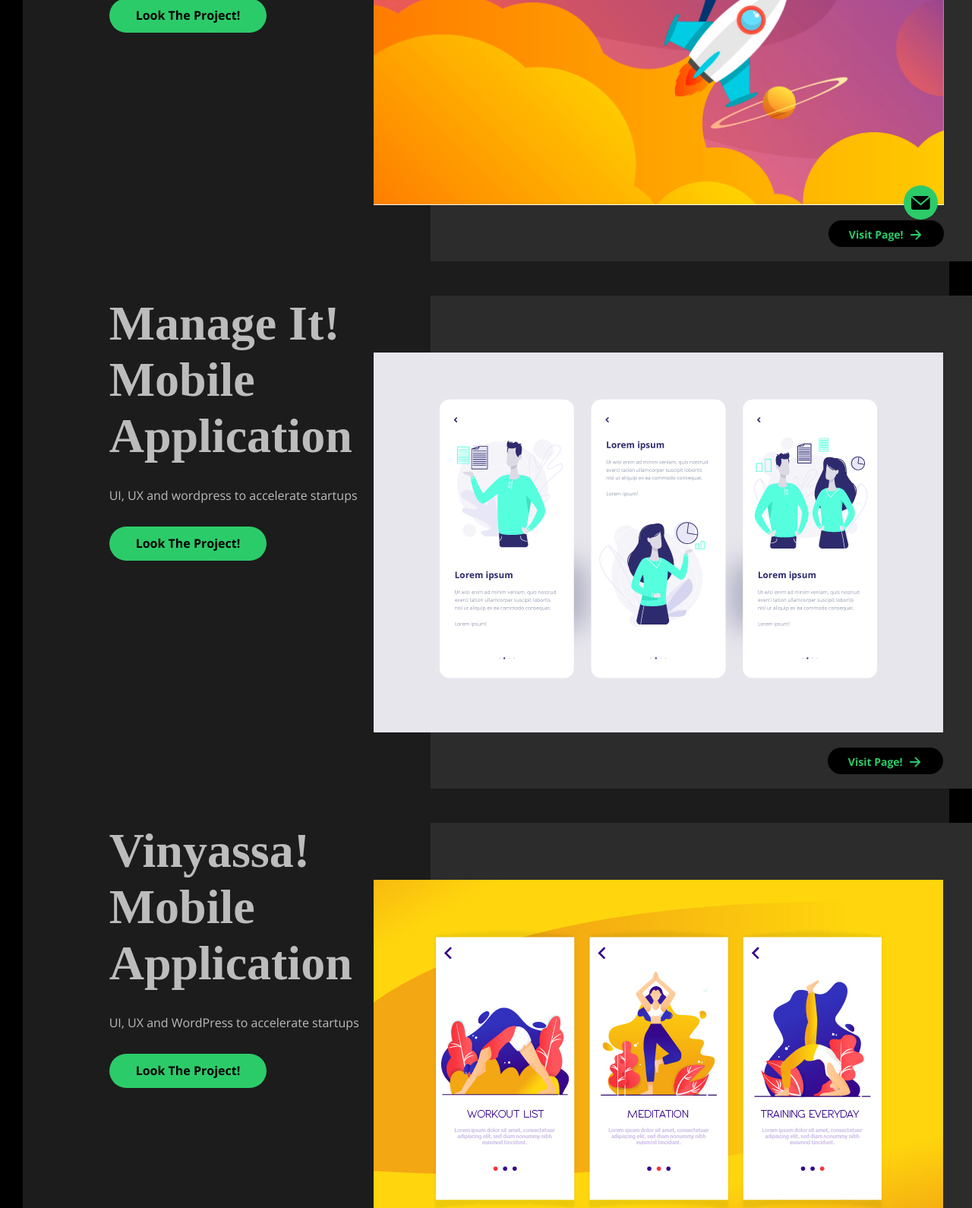
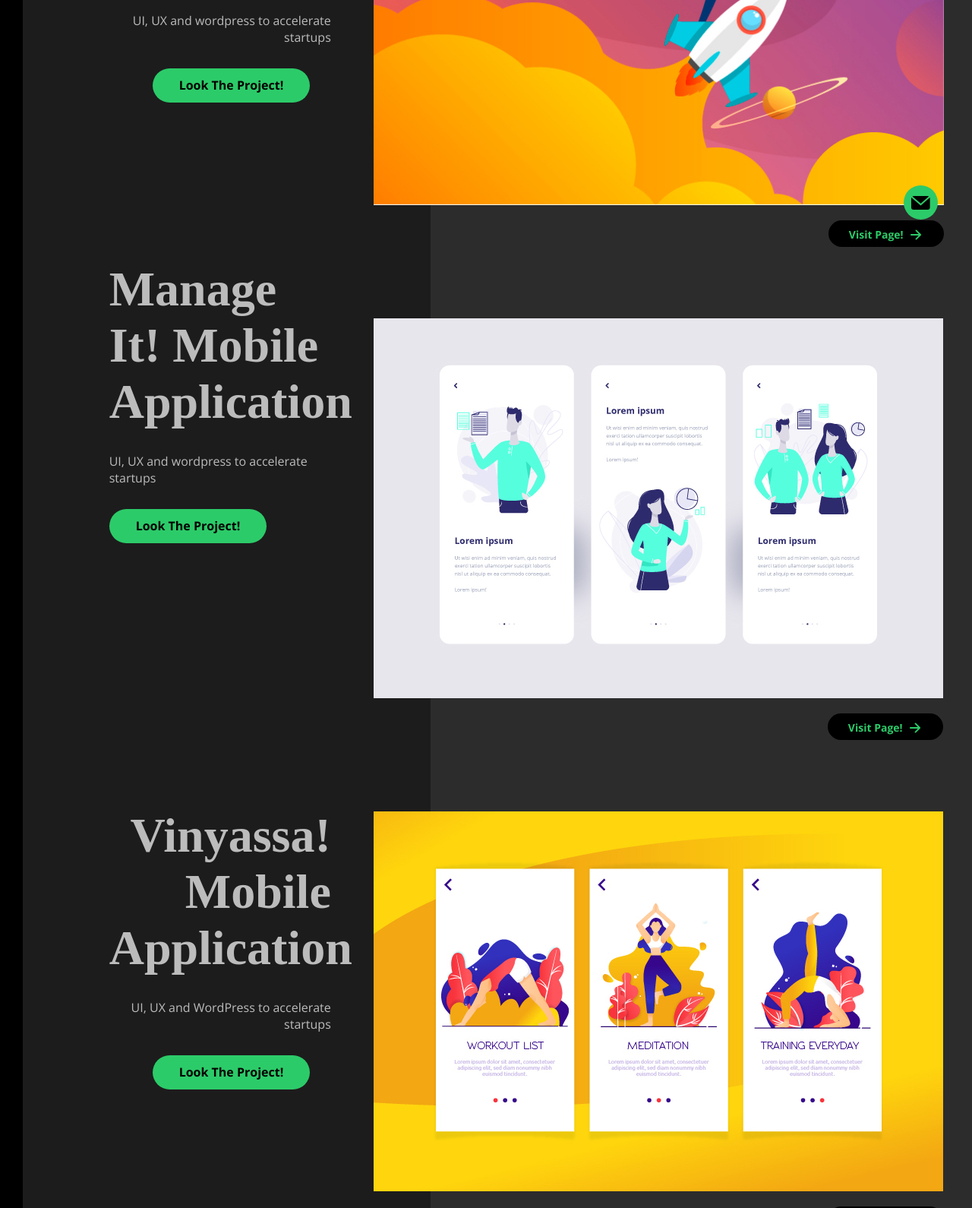
Before and after one commit to kamyllevictoria/front_end_brunao_sousa, a website: page projeto_final/html+css+js/html/portfolio.html in a window 1280 px wide. Shown: the part 466-2056 px from the top of the page at 76% size. Drawn offline with nearby package versions, Linux system fonts and the light colour scheme.

Commit message:
switching list positions

```diff
--- a/projeto_final/html+css+js/css/main.css
+++ b/projeto_final/html+css+js/css/main.css
@@ -453,11 +453,6 @@ ion-icon{
 
 }
 
-.jl-portfolio-list .jl-slider-item{
-    margin-bottom: 45px;
-}
-
-
 .jl-slider-list .jl-portfolio-item-info {
     width: calc(100% - 75px);
     display: table;
@@ -465,6 +460,15 @@ ion-icon{
     position: relative;
     opacity: 0;
     left: -75px;
+}
+
+
+.jl-portfolio-list .jl-portfolio-item-info {
+    width: calc(100% - 75px);
+}
+
+.jl-portfolio-list .jl-portfolio-item-info p {
+    width: 90%;
 }
 
 .jl-slider-list .jl-portfolio-item-thumb, .jl-portfolio-list .jl-portfolio-item-thumb{
@@ -517,6 +521,21 @@ ion-icon{
     margin-top: 130px;
 }
 
+.jl-portfolio-list .jl-slider-item{
+    margin-bottom: 100px;
+}
+
+.jl-portfolio-list .jl-portfolio-item:nth-child(odd) .jl-portfolio-item-info{
+    text-align: right;
+    margin-top: 70px;
+}
+
+
+.jl-portfolio-list .jl-portfolio-item:nth-child(odd) .jl-portfolio-item-info button{
+    float: right;
+    right: 60px;
+
+}
 
 @media screen and (min-width: 576px){
 
@@ -747,8 +766,6 @@ ion-icon{
 .jl-pad-left-15{
     padding-left: 15px;
 }
-
-
 .jl-full-height{
     height: 100vh;
     position: relative;
--- a/projeto_final/html+css+js/html/portfolio.html
+++ b/projeto_final/html+css+js/html/portfolio.html
@@ -120,12 +120,12 @@
                     <div class="col-sm-10 offset-sm-1  jl-section-offset-top">
                         <ul class="jl-portfolio-list">
 
-                                <li class="jl-slider-item jl-slide-active " data-slide="1">
+                                <li class="jl-portfolio-item jl-slide-active " data-slide="1">
                                     <div class="row">
                                         <div class="col-sm-5">
                                             <div class="jl-portfolio-item-info">
                                                 <h1 class="jl-title-large jl-text-light jl-mar-bottom-30">Startup Rocketz Website</h1>
-                                                <p class="jl-text-light jl-mar-bottom-30">UI, UX and wordpress to accelerate startups</p>
+                                                <p class="jl-text-light jl-mar-bottom-30 jl-mar-left-75">UI, UX and wordpress to accelerate startups</p>
                                                 <button class="jl-btn jl-btn-large jl-btn-green">Look the project!</button>
                                             </div>
                                         </div>
@@ -141,12 +141,12 @@
                                     </div>
                                 </li>
 
-                                <li class="jl-slider-item" data-slide="2">
+                                <li class="jl-portfolio-item" data-slide="2">
                                     <div class="row">
                                         <div class="col-sm-5">
                                             <div class="jl-portfolio-item-info jl-">
                                                 <h1 class="jl-title-large jl-text-light jl-mar-bottom-30">Manage It! Mobile Application</h1>
-                                                <p class="jl-text-light jl-mar-bottom-30">UI, UX and wordpress to accelerate startups</p>
+                                                <p class="jl-text-light jl-mar-bottom-30 jl-mar-left-75">UI, UX and wordpress to accelerate startups</p>
                                                 <button class="jl-btn jl-btn-large jl-btn-green">Look the project!</button>
                                             </div>
                                         </div>
@@ -162,12 +162,12 @@
                                     </div>
                                 </li>
 
-                                <li class="jl-slider-item" data-slide="3">
+                                <li class="jl-portfolio-item" data-slide="3">
                                     <div class="row">
                                         <div class="col-sm-5">
                                             <div class="jl-portfolio-item-info">
                                                 <h1 class="jl-title-large jl-text-light jl-mar-bottom-30">Vinyassa! Mobile Application</h1>
-                                                <p class="jl-text-light jl-mar-bottom-30">UI, UX and WordPress to accelerate startups</p>
+                                                <p class="jl-text-light jl-mar-bottom-30 jl-mar-left-75">UI, UX and WordPress to accelerate startups</p>
                                                 <button class="jl-btn jl-btn-large jl-btn-green">Look the project!</button>
                                             </div>
 
@@ -184,12 +184,12 @@
                                     </div>
                                 </li>
 
-                                <li class="jl-slider-item" data-slide="4">
+                                <li class="jl-portfolio-item" data-slide="4">
                                     <div class="row">
                                         <div class="col-sm-5">
                                             <div class="jl-portfolio-item-info">
                                                 <h1 class="jl-title-large jl-text-light jl-mar-bottom-30">Content is everything! </h1>
-                                                <p class="jl-text-light jl-mar-bottom-30">UI, UX and wordpress to accelerate startups</p>
+                                                <p class="jl-text-light jl-mar-bottom-30 jl-mar-left-75">UI, UX and wordpress to accelerate startups</p>
                                                 <button class="jl-btn jl-btn-large jl-btn-green">Look the project!</button>
                                             </div>
                                         </div>
@@ -205,12 +205,12 @@
                                     </div>
                                 </li>
 
-                                <li class="jl-slider-item" data-slide="5">
+                                <li class="jl-portfolio-item" data-slide="5">
                                     <div class="row">
                                         <div class="col-sm-5">
                                             <div class="jl-portfolio-item-info">
                                                 <h1 class="jl-title-large jl-text-light jl-mar-bottom-30">Control Mobile Application</h1>
-                                                <p class="jl-text-light jl-mar-bottom-30">UI, UX and wordpress to accelerate startups</p>
+                                                <p class="jl-text-light jl-mar-bottom-30 jl-mar-left-75">UI, UX and wordpress to accelerate startups</p>
                                                 <button class="jl-btn jl-btn-large jl-btn-green">Look the project!</button>
                                             </div>
                                         </div>
@@ -240,6 +240,6 @@
         <script src="https://cdnjs.cloudflare.com/ajax/libs/waypoints/4.0.1/shortcuts/inview.min.js"></script>
         <script src="../js/anime.min.js"></script>
         <script src="../js/main.js"></script>
-        <script src="../js/slider.js"></script>
+        <script src="../js/portfolio.js"></script>
     </body>
 </html>
```
